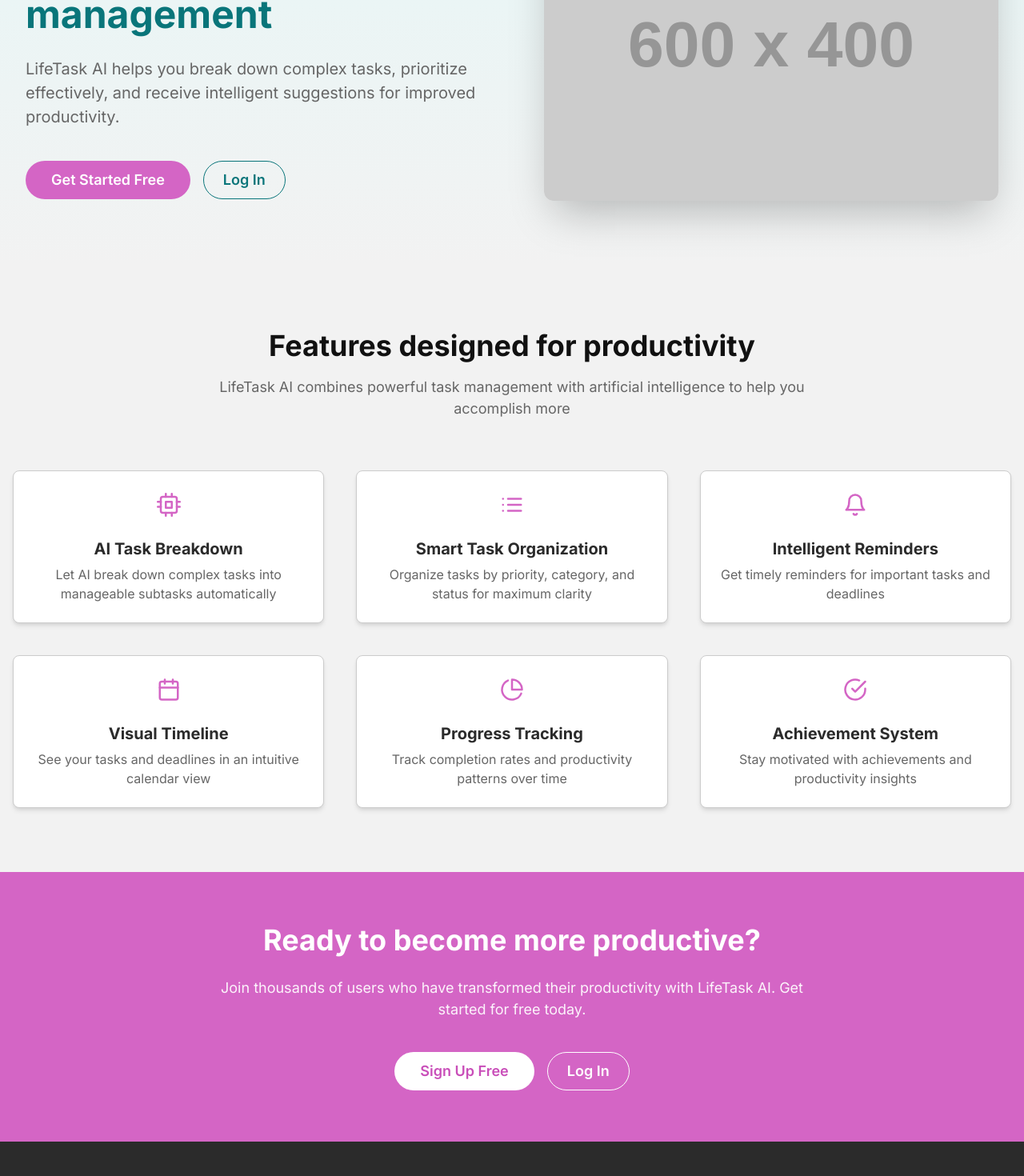
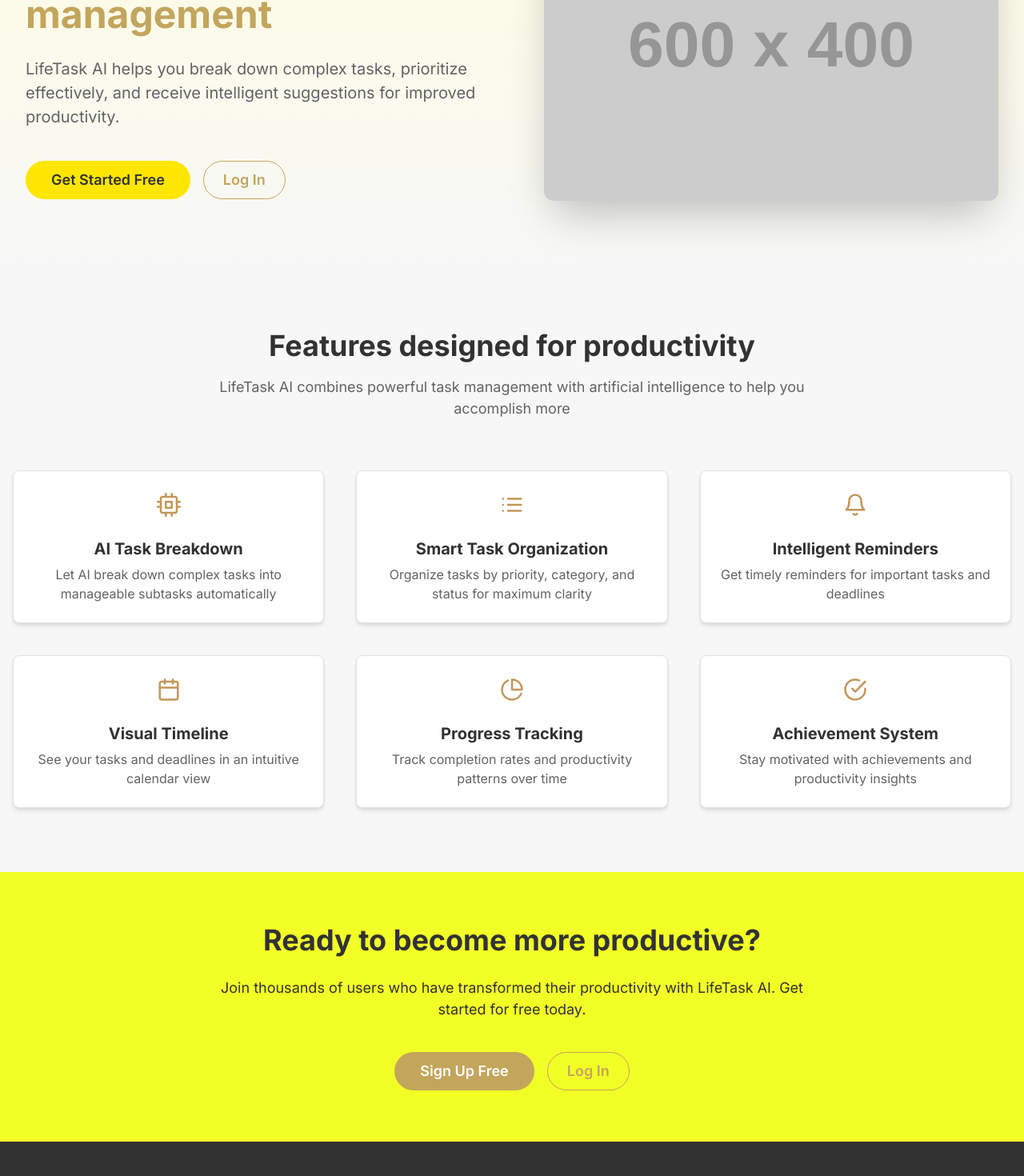
Before and after one commit to harrim7/life-task-app, a React (Vite) app in the folder frontend/: page / in a window 1280 px wide. Shown: the part 272-1742 px from the top of the page at 80% size. Built offline with nearby package versions, Linux system fonts and the light colour scheme.

Commit message:
Wada Sanzo's Dictionary of Color Combinations palette attempt 1

```diff
--- a/frontend/src/App.tsx
+++ b/frontend/src/App.tsx
@@ -21,40 +21,64 @@ import { TaskProvider } from './context/TaskContext';
 const theme = extendTheme({
   colors: {
     brand: {
-      50: '#e6f7f7',
-      100: '#c1e9e8',
-      200: '#9cdbd9',
-      300: '#77cdca',
-      400: '#52bfbb',
-      500: '#09757a', // Primary teal color
-      600: '#086e72',
-      700: '#06565a',
-      800: '#053f42',
-      900: '#03282a',
+      50: '#fcf9f0',
+      100: '#f8f0d9',
+      200: '#f3e6c2',
+      300: '#e8d7a6',
+      400: '#d6c189',
+      500: '#c3a55c', // Primary muted gold
+      600: '#b08e4a',
+      700: '#9a7a3c',
+      800: '#7d622f',
+      900: '#5c4823',
     },
     accent: {
-      50: '#f9e6f5',
-      100: '#f0bfe7',
-      200: '#e799d9',
-      300: '#de72ca',
-      400: '#d465c5', // Primary pink color
-      500: '#c94eb9',
-      600: '#b243a2',
-      700: '#8f358a',
-      800: '#6b2865',
-      900: '#471b43',
+      50: '#fdf8f2',
+      100: '#f9ecdd',
+      200: '#f2dcc1',
+      300: '#e7c8a0',
+      400: '#d5ae7d',
+      500: '#c2975a', // Bronze color
+      600: '#ad834c',
+      700: '#916c3e',
+      800: '#725430',
+      900: '#543d23',
+    },
+    yellow: {
+      50: '#fffee0',
+      100: '#fffdc7',
+      200: '#fffaad',
+      300: '#fff794',
+      400: '#fff47a',
+      500: '#ffe600', // Bright yellow
+      600: '#e6cf00',
+      700: '#ccb800',
+      800: '#b3a100',
+      900: '#998a00',
+    },
+    lime: {
+      50: '#faffd9',
+      100: '#f8ffbf',
+      200: '#f6ffa5',
+      300: '#f5ff8c',
+      400: '#f3ff72',
+      500: '#f2ff26', // Lime yellow
+      600: '#d9e621',
+      700: '#c0cc1d',
+      800: '#a8b319',
+      900: '#8f9914',
     },
     gray: {
-      50: '#f2f2f2',
-      100: '#e6e6e6',
-      200: '#cccccc',
-      300: '#b3b3b3',
-      400: '#999999',
-      500: '#808080',
-      600: '#666666',
-      700: '#4d4d4d',
-      800: '#2b2b2b', // Dark gray
-      900: '#111111', // Near black
+      50: '#f7f7f7',
+      100: '#eeeeee',
+      200: '#e2e2e2',
+      300: '#d0d0d0',
+      400: '#ababab',
+      500: '#8a8a8a',
+      600: '#636363',
+      700: '#505050',
+      800: '#323232',
+      900: '#121212',
     },
   },
   fonts: {
@@ -65,7 +89,7 @@ const theme = extendTheme({
     global: {
       body: {
         bg: 'gray.50',
-        color: 'gray.900',
+        color: 'gray.800',
       },
     },
   },
--- a/frontend/src/components/Header.tsx
+++ b/frontend/src/components/Header.tsx
@@ -11,6 +11,7 @@ const Header: React.FC<HeaderProps> = ({ isLoggedIn = false, onLogout = () => {}
   const bgColor = useColorModeValue('brand.500', 'brand.700');
   const textColor = useColorModeValue('white', 'white');
   const buttonHoverBg = useColorModeValue('brand.600', 'brand.400');
+  const accentColor = useColorModeValue('yellow.500', 'yellow.400');
 
   return (
     <Box as="header" bg={bgColor} color={textColor} px={4} py={3} boxShadow="md">
@@ -25,7 +26,7 @@ const Header: React.FC<HeaderProps> = ({ isLoggedIn = false, onLogout = () => {}
               <Button as={RouterLink} to="/dashboard" variant="ghost" color="white" _hover={{ bg: buttonHoverBg }}>
                 Dashboard
               </Button>
-              <Button variant="outline" color="white" borderColor="white" _hover={{ bg: buttonHoverBg }} onClick={onLogout}>
+              <Button variant="outline" color="white" borderColor="yellow.500" _hover={{ bg: 'yellow.500', color: 'gray.800' }} onClick={onLogout}>
                 Logout
               </Button>
             </>
@@ -34,7 +35,7 @@ const Header: React.FC<HeaderProps> = ({ isLoggedIn = false, onLogout = () => {}
               <Button as={RouterLink} to="/login" variant="ghost" color="white" _hover={{ bg: buttonHoverBg }}>
                 Login
               </Button>
-              <Button as={RouterLink} to="/register" variant="outline" color="white" borderColor="white" _hover={{ bg: buttonHoverBg }}>
+              <Button as={RouterLink} to="/register" variant="outline" color="white" borderColor="yellow.500" _hover={{ bg: 'yellow.500', color: 'gray.800' }}>
                 Register
               </Button>
             </>
--- a/frontend/src/pages/LandingPage.tsx
+++ b/frontend/src/pages/LandingPage.tsx
@@ -28,10 +28,10 @@ const FeatureCard = ({ icon, title, description }: { icon: React.ReactElement, t
       bg={useColorModeValue('white', 'gray.800')}
       shadow="md"
       transition="all 0.3s"
-      _hover={{ transform: 'translateY(-5px)', shadow: 'lg', borderColor: 'accent.300' }}
+      _hover={{ transform: 'translateY(-5px)', shadow: 'lg', borderColor: 'yellow.500' }}
     >
       <Flex direction="column" align="center" textAlign="center">
-        <Box fontSize="3xl" color="accent.400" mb={4}>
+        <Box fontSize="3xl" color="accent.500" mb={4}>
           {icon}
         </Box>
         <Heading as="h3" size="md" mb={2} color="gray.800">{title}</Heading>
@@ -44,7 +44,7 @@ const FeatureCard = ({ icon, title, description }: { icon: React.ReactElement, t
 const LandingPage: React.FC = () => {
   const { isAuthenticated, logout } = useAuth();
   const bgGradient = useColorModeValue(
-    'linear(to-b, brand.50, gray.50)',
+    'linear(to-b, yellow.50, gray.50)',
     'linear(to-b, gray.900, gray.800)'
   );
 
@@ -88,9 +88,9 @@ const LandingPage: React.FC = () => {
                     as={RouterLink}
                     to="/dashboard"
                     size="lg"
-                    bg="accent.400"
-                    color="white"
-                    _hover={{ bg: 'accent.500' }}
+                    bg="yellow.500"
+                    color="gray.800"
+                    _hover={{ bg: 'yellow.400' }}
                     rounded="full"
                     px={8}
                   >
@@ -102,9 +102,9 @@ const LandingPage: React.FC = () => {
                       as={RouterLink}
                       to="/register"
                       size="lg"
-                      bg="accent.400"
-                      color="white"
-                      _hover={{ bg: 'accent.500' }}
+                      bg="yellow.500"
+                      color="gray.800"
+                      _hover={{ bg: 'yellow.400' }}
                       rounded="full"
                       px={8}
                     >
@@ -189,13 +189,13 @@ const LandingPage: React.FC = () => {
       </Container>
 
       {/* CTA Section */}
-      <Box bg="accent.400" py={16} px={4}>
+      <Box bg="lime.500" py={16} px={4}>
         <Container maxW="container.md" textAlign="center">
           <VStack spacing={6}>
-            <Heading as="h2" size="xl" color="white">
+            <Heading as="h2" size="xl" color="gray.800">
               Ready to become more productive?
             </Heading>
-            <Text fontSize="lg" color="whiteAlpha.900">
+            <Text fontSize="lg" color="gray.800">
               Join thousands of users who have transformed their productivity with LifeTask AI.
               Get started for free today.
             </Text>
@@ -205,9 +205,9 @@ const LandingPage: React.FC = () => {
                   as={RouterLink}
                   to="/dashboard"
                   size="lg"
-                  bg="white"
-                  color="accent.500"
-                  _hover={{ bg: 'gray.100' }}
+                  bg="brand.500"
+                  color="white"
+                  _hover={{ bg: 'brand.600' }}
                   rounded="full"
                   px={8}
                 >
@@ -219,9 +219,9 @@ const LandingPage: React.FC = () => {
                     as={RouterLink}
                     to="/register"
                     size="lg"
-                    bg="white"
-                    color="accent.500"
-                    _hover={{ bg: 'gray.100' }}
+                    bg="brand.500"
+                    color="white"
+                    _hover={{ bg: 'brand.600' }}
                     rounded="full"
                     px={8}
                   >
@@ -232,8 +232,9 @@ const LandingPage: React.FC = () => {
                     to="/login"
                     size="lg"
                     variant="outline"
-                    colorScheme="whiteAlpha"
-                    color="white"
+                    borderColor="brand.500"
+                    color="brand.500"
+                    _hover={{ bg: 'brand.50' }}
                     rounded="full"
                   >
                     Log In
@@ -251,9 +252,9 @@ const LandingPage: React.FC = () => {
           <Flex justify="space-between" direction={{ base: 'column', md: 'row' }} align="center" textAlign={{ base: 'center', md: 'left' }}>
             <Text>&copy; {new Date().getFullYear()} LifeTask AI. All rights reserved.</Text>
             <HStack spacing={6} mt={{ base: 4, md: 0 }}>
-              <Text as="a" href="#" color="accent.300">Privacy Policy</Text>
-              <Text as="a" href="#" color="accent.300">Terms of Service</Text>
-              <Text as="a" href="#" color="accent.300">Contact</Text>
+              <Text as="a" href="#" color="yellow.300">Privacy Policy</Text>
+              <Text as="a" href="#" color="yellow.300">Terms of Service</Text>
+              <Text as="a" href="#" color="yellow.300">Contact</Text>
             </HStack>
           </Flex>
         </Container>
--- a/frontend/src/pages/Login.tsx
+++ b/frontend/src/pages/Login.tsx
@@ -153,7 +153,7 @@ const Login: React.FC = () => {
               </FormControl>
 
               <Box textAlign="right">
-                <Link color="accent.500" fontSize="sm">Forgot password?</Link>
+                <Link color="yellow.500" fontSize="sm">Forgot password?</Link>
               </Box>
 
               <Button
@@ -171,9 +171,9 @@ const Login: React.FC = () => {
 
               <Button
                 variant="outline"
-                borderColor="accent.400"
-                color="accent.500"
-                _hover={{ bg: 'accent.50' }}
+                borderColor="yellow.500"
+                color="gray.700"
+                _hover={{ bg: 'yellow.50' }}
                 size="lg"
                 width="full"
                 onClick={handleDemoLogin}
@@ -187,7 +187,7 @@ const Login: React.FC = () => {
           <Box textAlign="center" pt={4}>
             <Text fontSize="sm">
               Don't have an account?{' '}
-              <Link as={RouterLink} to="/register" color="accent.500">
+              <Link as={RouterLink} to="/register" color="brand.500">
                 Register
               </Link>
             </Text>
--- a/frontend/src/pages/Register.tsx
+++ b/frontend/src/pages/Register.tsx
@@ -211,7 +211,7 @@ const Register: React.FC = () => {
             <Box textAlign="center" pt={4}>
               <Text fontSize="sm">
                 Already have an account?{' '}
-                <Link as={RouterLink} to="/login" color="accent.500">
+                <Link as={RouterLink} to="/login" color="brand.500">
                   Login
                 </Link>
               </Text>
```
Also changed, not shown: frontend/src/components/TaskCard.tsx (+5 -5 lines), frontend/src/pages/Dashboard.tsx (+13 -13 lines).
